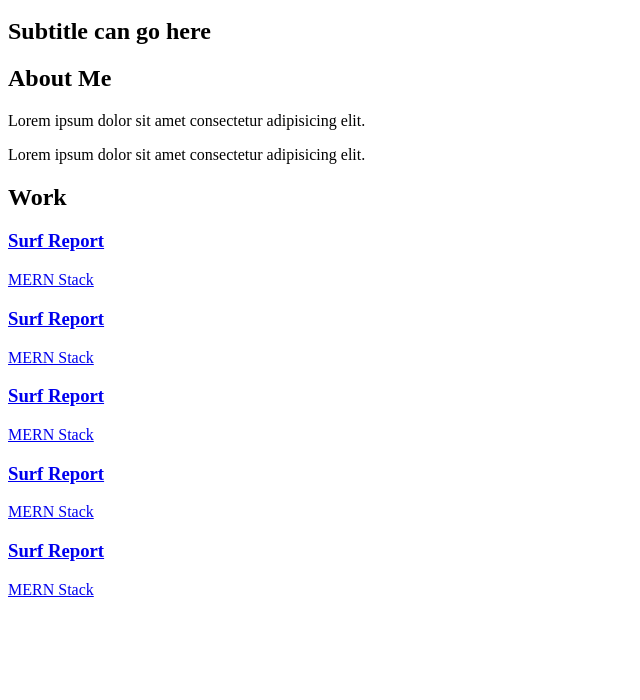
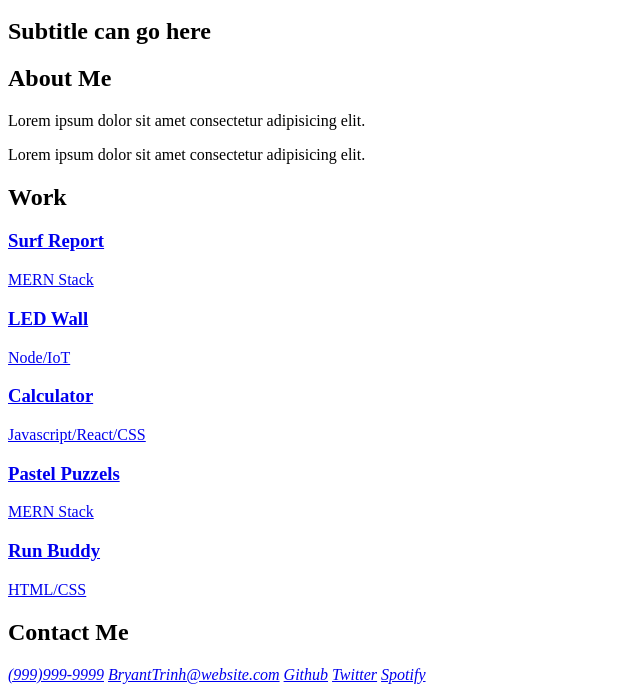
Before and after one commit to BryantTrinh/Professional-Portfolio, a plain HTML site: page index.html in a window 1280 px wide. Shown: the part 100-800 px from the top of the page, without its empty margins (0-640 px from the left). Drawn offline with Linux system fonts and the light colour scheme.

Commit message:
Finished skeleton of index.html

```diff
--- a/index.html
+++ b/index.html
@@ -53,85 +53,53 @@
 
     <a href="#" class="flex-item surf-report">
     <div>
-      <h3> Surf Report</h3>
+      <h3>Surf Report</h3>
       <span>MERN Stack</span>
     </div>
   </a>
 
   <a href="#" class="flex-item led-wall">
   <div>
-    <h3> Surf Report</h3>
-    <span>MERN Stack</span>
+    <h3>LED Wall</h3>
+    <span>Node/IoT</span>
   </div>
   </a>
 
   <a href="#" class="flex-item react-calc">
   <div>
-    <h3> Surf Report</h3>
-    <span>MERN Stack</span>
+    <h3>Calculator</h3>
+    <span>Javascript/React/CSS</span>
   </div>
   </a>
 
   <a href="#" class="flex-item pastel-puzzles">
   <div>
-    <h3> Surf Report</h3>
+    <h3>Pastel Puzzels</h3>
     <span>MERN Stack</span>
   </div>
   </a>
 
   <a href="#" class="flex-item run-buddy">
   <div>
-    <h3> Surf Report</h3>
-    <span>MERN Stack</span>
+    <h3>Run Buddy</h3>
+    <span>HTML/CSS</span>
   </div>
   </a>
 
   <!-- contact section -->
   <section class="page-section contact" id="contact">
-
+    <h2> Contact Me</h2>
+    <div>
+      <address>
+        <a href="telephone number:(999)999-9999">(999)999-9999</a>
+        <a href="mailto:#website.com">BryantTrinh@website.com</a>
+        <a href="# Github.com">Github</a>
+        <a href="# Twitter.com">Twitter</a>
+        <a href="# Spotify.com">Spotify</a>
+      </address>
+    </div>
   </section>
 
+</body>
 
-
-
-
-
-
-
-
-
-
-
-
-
-
-
-
-
-
-
-
-
-
-
-
-
-
-
-
-
-
-
-
-
-
-
-
-
-
-
-
-
-
-</body>
 </html>
```
